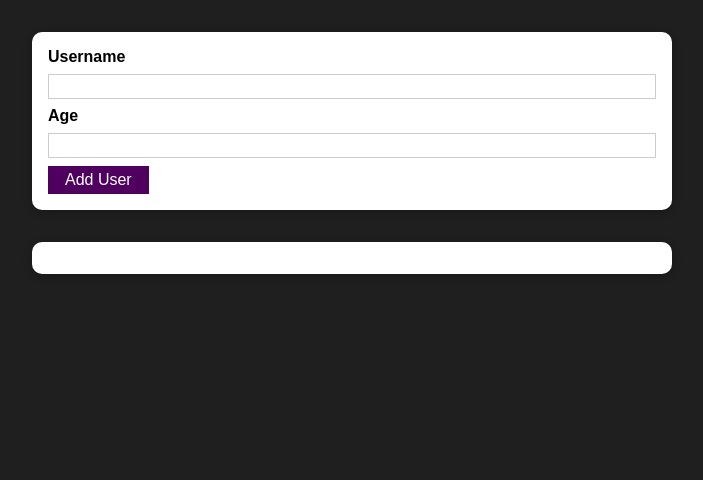
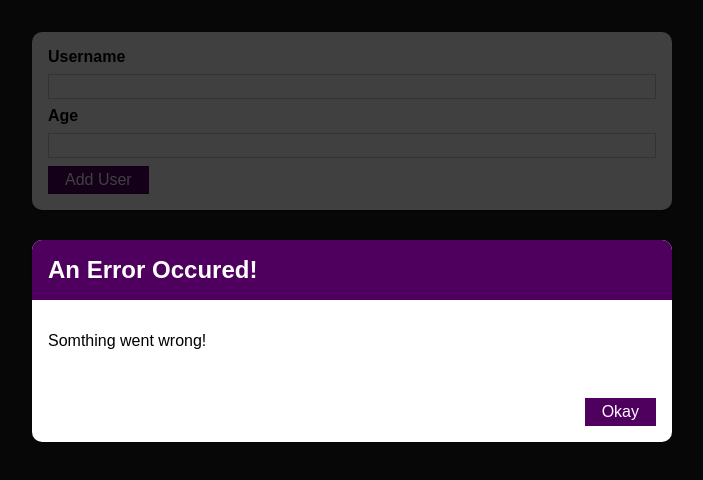
Before and after one commit to smadjapa/user-react-app, a React (Create React App) app: page / in a window 1280 px wide. Shown: the top 480 px of the page, without its empty margins (288-991 px from the left). Built offline with nearby package versions, Linux system fonts and the light colour scheme.

Commit message:
Adding the Error Modal Component

```diff
--- /dev/null
+++ b/src/components/UI/ErrorModal.js
@@ -0,0 +1,24 @@
+import Card from "./Card";
+import Button from "./Button";
+import styles from "./ErrorModal.module.css"
+
+const ErrorModal = props => {
+    return (
+        <div>
+            <div className={styles.backdrop} />
+            <Card className={styles.modal}>
+                <header className={styles.header}>
+                    <h2>{props.title}</h2>
+                </header>
+                <div className={styles.content}>
+                    <p>{props.message}</p>
+                </div>
+                <footer className={styles.actions}>
+                    <Button type='button'>Okay</Button>
+                </footer>
+            </Card>
+        </div>
+    );
+};
+
+export default ErrorModal;
--- /dev/null
+++ b/src/components/UI/ErrorModal.module.css
@@ -0,0 +1,45 @@
+.backdrop {
+    position: fixed;
+    top: 0;
+    left: 0;
+    width: 100%;
+    height: 100vh;
+    z-index: 10;
+    background: rgba(0, 0, 0, 0.75);
+  }
+
+  .modal {
+    position: fixed;
+    top: 30vh;
+    left: 10%;
+    width: 80%;
+    z-index: 100;
+    overflow: hidden;
+  }
+
+  .header {
+    background: #4f005f;
+    padding: 1rem;
+  }
+
+  .header h2 {
+    margin: 0;
+    color: white;
+  }
+
+  .content {
+    padding: 1rem;
+  }
+
+  .actions {
+    padding: 1rem;
+    display: flex;
+    justify-content: flex-end;
+  }
+
+  @media (min-width: 768px) {
+    .modal {
+      left: calc(50% - 20rem);
+      width: 40rem;
+    }
+  }
--- a/src/components/Users/AddUser.js
+++ b/src/components/Users/AddUser.js
@@ -1,6 +1,7 @@
 import Card from "../UI/Card";
-import {useState} from "react";
+import { useState } from "react";
 import Button from "../UI/Button";
+import ErrorModal from "../UI/ErrorModal";
 import styles from "./AddUser.module.css"
 
 const AddUser = props => {
@@ -24,26 +25,29 @@
             return;
         }
 
-        if (+enteredAge < 1){
+        if (+enteredAge < 1) {
             return;
         }
 
-        props.onAddUser(enteredUsername,enteredAge);
+        props.onAddUser(enteredUsername, enteredAge);
 
         setEnteredAge('');
         setEnteredUsername('');
     };
 
     return (
+        <div>
+            <ErrorModal title="An Error Occured!" message="Somthing went wrong!" />
             <Card className={styles.input}>
                 <form onSubmit={addUserHandler}>
                     <label htmlFor="username">Username</label>
                     <input type="text" value={enteredUsername} name="username" id="username" onChange={usernameChangeHandler} />
                     <label htmlFor="age">Age</label>
-                <input type="number" value={enteredAge} name="age" id="age" onChange={ageChangeHandler}/>
+                    <input type="number" value={enteredAge} name="age" id="age" onChange={ageChangeHandler} />
                     <Button type='submit'>Add User</Button>
                 </form>
             </Card>
+        </div>
     );
 };
 
```
Lines whose indentation alone changed are shown as unchanged.
